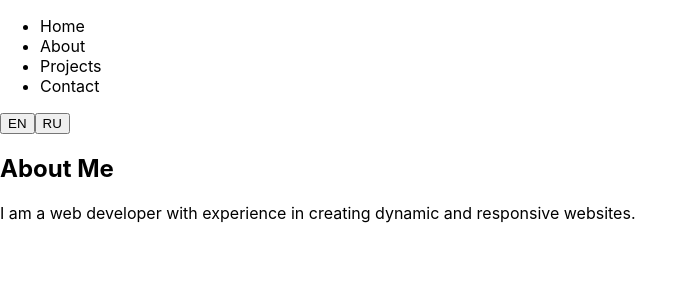
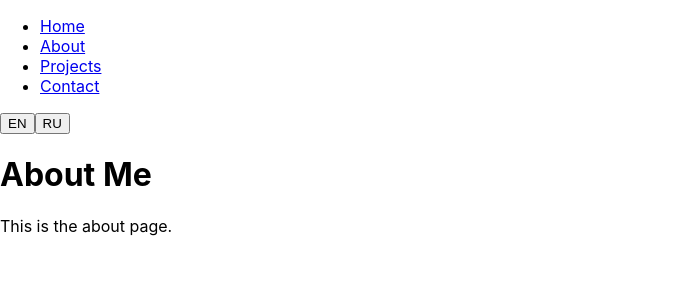
Before and after one commit to DmitryVasilkovW/DmitryVasilkovW.github.io, a React (Create React App) app in the folder my-portfolio/: page /about in a window 1280 px wide. Shown: the top 300 px of the page, without its empty margins (0-694 px from the left). Built offline with nearby package versions, Linux system fonts and the light colour scheme.

Commit message:
fix: problem with incorrect redirection to other pages

```diff
--- a/my-portfolio/package.json
+++ b/my-portfolio/package.json
@@ -2,8 +2,8 @@
   "name": "my-portfolio",
   "version": "0.1.0",
   "private": true,
-  "homepage": "https://DmitryVasilkovW.github.io/DmitryVasilkovW.github.io",
   "dependencies": {
+    "@babel/plugin-proposal-private-property-in-object": "^7.18.6",
     "@testing-library/jest-dom": "^5.17.0",
     "@testing-library/react": "^13.4.0",
     "@testing-library/user-event": "^13.5.0",
@@ -13,12 +13,10 @@
     "@types/react-dom": "^18.3.0",
     "react": "^18.3.1",
     "react-dom": "^18.3.1",
+    "react-router-dom": "^6.24.1",
     "react-scripts": "5.0.1",
     "typescript": "^4.9.5",
     "web-vitals": "^2.1.4"
-  },
-  "devDependencies": {
-    "gh-pages": "^5.0.0"
   },
   "scripts": {
     "start": "react-scripts start",
--- a/my-portfolio/src/App.tsx
+++ b/my-portfolio/src/App.tsx
@@ -1,8 +1,10 @@
 // src/App.tsx
 import React, { useState, useEffect } from 'react';
+import { BrowserRouter as Router, Routes, Route, Link } from 'react-router-dom';
 import { translations } from './translations';
 import LanguageSelector from './components/LanguageSelector';
 import Page from './components/Page';
+import AboutPage from "./pages/AboutPage";
 
 const App: React.FC = () => {
     const [language, setLanguage] = useState<string>('en');
@@ -17,25 +19,34 @@ const App: React.FC = () => {
     }, [language]);
 
     return (
+        <Router>
             <div>
                 <header>
                     <nav>
                         <ul>
-                        <li>{translations[language].home}</li>
-                        <li>{translations[language].about}</li>
-                        <li>{translations[language].projects}</li>
-                        <li>{translations[language].contact}</li>
+                            <li><Link to="/">{translations[language].home}</Link></li>
+                            <li><Link to="/about">{translations[language].about}</Link></li>
+                            <li><Link to="/projects">{translations[language].projects}</Link></li>
+                            <li><Link to="/contact">{translations[language].contact}</Link></li>
                         </ul>
-                    <LanguageSelector setLanguage={setLanguage} />
+                        <LanguageSelector setLanguage={setLanguage}/>
                     </nav>
                 </header>
                 <main>
+                    <Routes>
+                        <Route path="/" element={
                             <Page
                                 title={translations[language]['about-title']}
                                 content={translations[language]['about-text']}
                             />
+                        }/>
+                        <Route path="/about" element={<AboutPage language={language}/>}/>
+                        {/*<Route path="/projects" element={<ProjectsPage language={language}/>}/>*/}
+                        {/*<Route path="/contact" element={<ContactPage language={language}/>}/>*/}
+                    </Routes>
                 </main>
             </div>
+        </Router>
     );
 };
 
--- /dev/null
+++ b/my-portfolio/src/pages/AboutPage.tsx
@@ -0,0 +1,17 @@
+// src/pages/AboutPage.tsx
+import React from 'react';
+
+interface AboutPageProps {
+    language: string;
+}
+
+const AboutPage: React.FC<AboutPageProps> = ({ language }) => {
+    return (
+        <div>
+            <h1>{language === 'en' ? 'About Me' : 'Обо мне'}</h1>
+            <p>{language === 'en' ? 'This is the about page.' : 'Это страница обо мне.'}</p>
+        </div>
+    );
+};
+
+export default AboutPage;
```
Also changed, not shown: 1 other file (tests, documents, lock files or other folders). Lines whose indentation alone changed are shown as unchanged.
